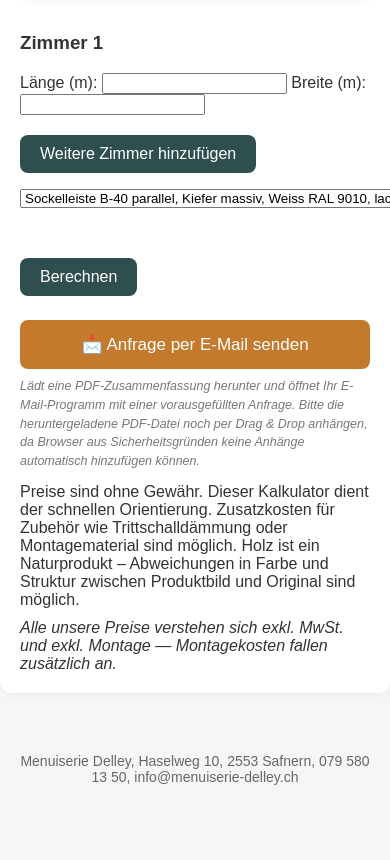
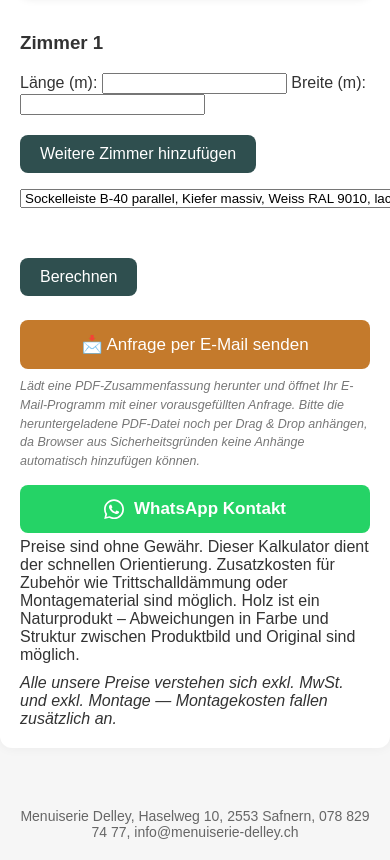
Before and after one commit to menuiserie-delley/Parkett_Freiburg, a plain HTML site: page index.html in a window 390 px wide. Shown: the part 608-1468 px from the top of the page. Before the commit the page ends 1413 px from the top, so only its background shows below. Drawn offline with nearby package versions, Linux system fonts and the light colour scheme.

Commit message:
Add WhatsApp contact button; update phone number to 078 829 74 77

```diff
--- a/index.html
+++ b/index.html
@@ -42,7 +42,7 @@
   </main>
 
   <footer>
-    Menuiserie Delley, Haselweg 10, 2553 Safnern, 079 580 13 50, info@menuiserie-delley.ch
+    Menuiserie Delley, Haselweg 10, 2553 Safnern, 078 829 74 77, info@menuiserie-delley.ch
   </footer>
 
   <script src="https://cdnjs.cloudflare.com/ajax/libs/jspdf/2.5.1/jspdf.umd.min.js"></script>
--- a/script.js
+++ b/script.js
@@ -2,6 +2,7 @@
 const m2ProPaket = 2.89;
 const preisProM2 = 78.50;
 const emailEmpfaenger = "info@menuiserie-delley.ch";
+const whatsappNummer = "41788297477";
 
 // Preis pro Laufmeter (Spalte "Preis" aus dem Export AX, gelb markierte Sockelleisten-Artikel).
 // Sockelleisten sind immer in 4-m-Stangen erhältlich, daher Stückpreis = Preis x 4.
@@ -228,7 +229,7 @@ async function erstellePdf(r, produktName) {
   doc.setFont("helvetica", "normal");
   doc.setFontSize(9);
   doc.setTextColor(...soft);
-  doc.text("Menuiserie Delley  ·  Haselweg 10, 2553 Safnern  ·  079 580 13 50  ·  info@menuiserie-delley.ch", pageW / 2, y, { align: "center" });
+  doc.text("Menuiserie Delley  ·  Haselweg 10, 2553 Safnern  ·  078 829 74 77  ·  info@menuiserie-delley.ch", pageW / 2, y, { align: "center" });
 
   return doc;
 }
@@ -327,6 +328,17 @@ function setup() {
   hint.className = "anfrage-hint";
   hint.innerText = "Lädt eine PDF-Zusammenfassung herunter und öffnet Ihr E-Mail-Programm mit einer vorausgefüllten Anfrage. Bitte die heruntergeladene PDF-Datei noch per Drag & Drop anhängen, da Browser aus Sicherheitsgründen keine Anhänge automatisch hinzufügen können.";
   container.appendChild(hint);
+
+  const produktName = document.querySelector("h1").textContent.trim();
+  const whatsappText = encodeURIComponent(`Hallo, ich interessiere mich für ${produktName} und möchte gerne mehr erfahren.`);
+  const whatsappBtn = document.createElement("a");
+  whatsappBtn.id = "whatsapp-btn";
+  whatsappBtn.className = "whatsapp-btn";
+  whatsappBtn.href = `https://wa.me/${whatsappNummer}?text=${whatsappText}`;
+  whatsappBtn.target = "_blank";
+  whatsappBtn.rel = "noopener";
+  whatsappBtn.innerHTML = `<svg viewBox="0 0 32 32" width="20" height="20" fill="#fff" xmlns="http://www.w3.org/2000/svg"><path d="M16 .396C7.163.396 0 7.559 0 16.396c0 2.837.744 5.5 2.04 7.805L.396 32l7.995-2.098A15.9 15.9 0 0 0 16 32.396c8.837 0 16-7.163 16-16S24.837.396 16 .396zm0 29.257c-2.51 0-4.868-.68-6.9-1.87l-.495-.293-4.744 1.245 1.267-4.63-.322-.51A13.19 13.19 0 0 1 2.8 16.396C2.8 9.06 8.664 3.196 16 3.196s13.2 5.864 13.2 13.2-5.864 13.257-13.2 13.257zm7.24-9.9c-.396-.198-2.34-1.155-2.703-1.287-.363-.132-.627-.198-.891.198-.264.396-1.023 1.287-1.254 1.551-.231.264-.462.297-.858.099-.396-.198-1.672-.616-3.184-1.964-1.177-1.05-1.972-2.347-2.203-2.743-.231-.396-.025-.61.173-.807.178-.177.396-.462.594-.693.198-.231.264-.396.396-.66.132-.264.066-.495-.033-.693-.099-.198-.891-2.148-1.221-2.94-.322-.77-.65-.666-.891-.679-.231-.011-.495-.013-.759-.013-.264 0-.693.099-1.056.495-.363.396-1.386 1.353-1.386 3.301s1.419 3.83 1.617 4.095c.198.264 2.793 4.264 6.77 5.98.946.409 1.684.653 2.259.836.949.302 1.813.259 2.496.157.761-.114 2.34-.957 2.67-1.881.33-.924.33-1.716.231-1.881-.099-.165-.363-.264-.759-.462z"/></svg> WhatsApp Kontakt`;
+  container.appendChild(whatsappBtn);
 }
 
 window.onload = setup;
--- a/style.css
+++ b/style.css
@@ -149,3 +149,23 @@ button {
   margin-top: 8px;
   line-height: 1.5;
 }
+
+.whatsapp-btn {
+  display: flex;
+  align-items: center;
+  justify-content: center;
+  gap: 10px;
+  width: 100%;
+  box-sizing: border-box;
+  background-color: #25D366;
+  color: #fff;
+  text-decoration: none;
+  font-size: 17px;
+  font-weight: bold;
+  padding: 14px 20px;
+  border-radius: 8px;
+  margin-top: 14px;
+}
+.whatsapp-btn:hover {
+  background-color: #1ebe5b;
+}
```
